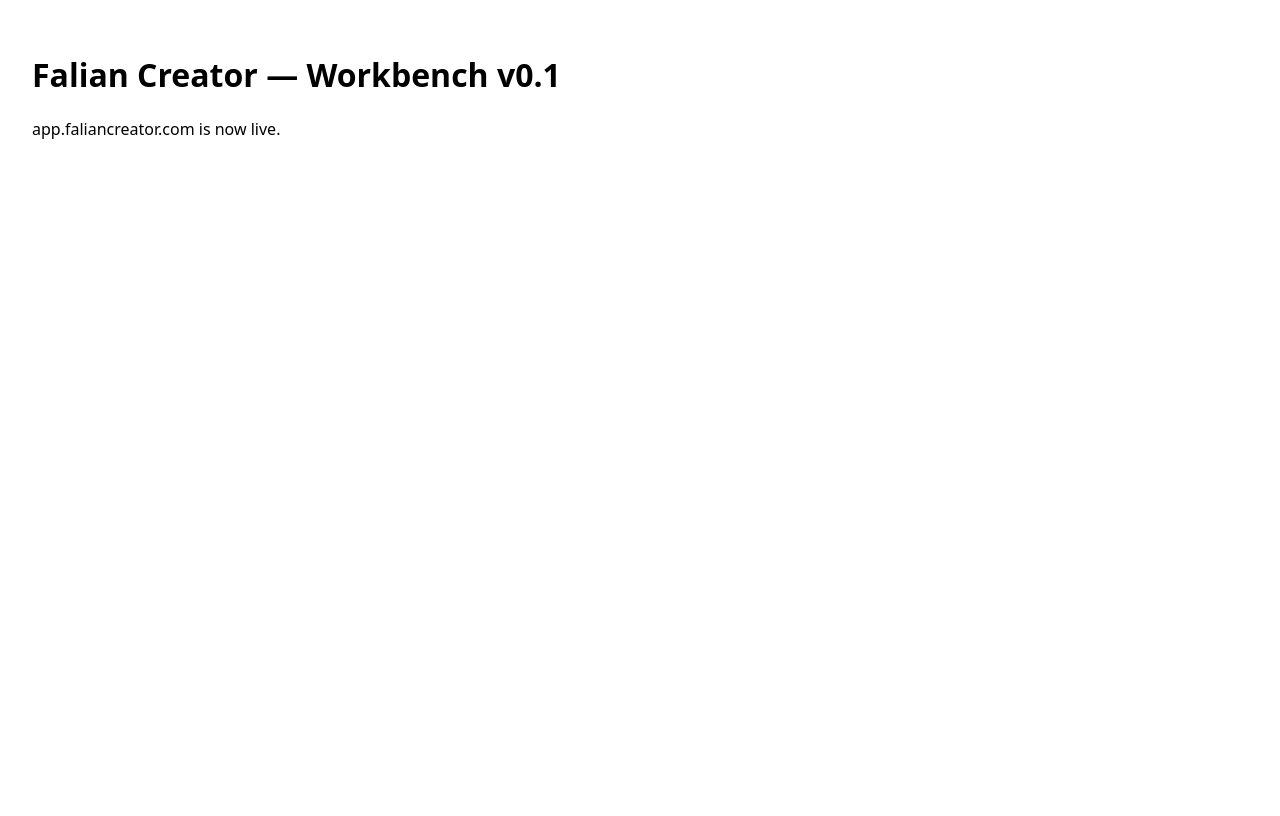
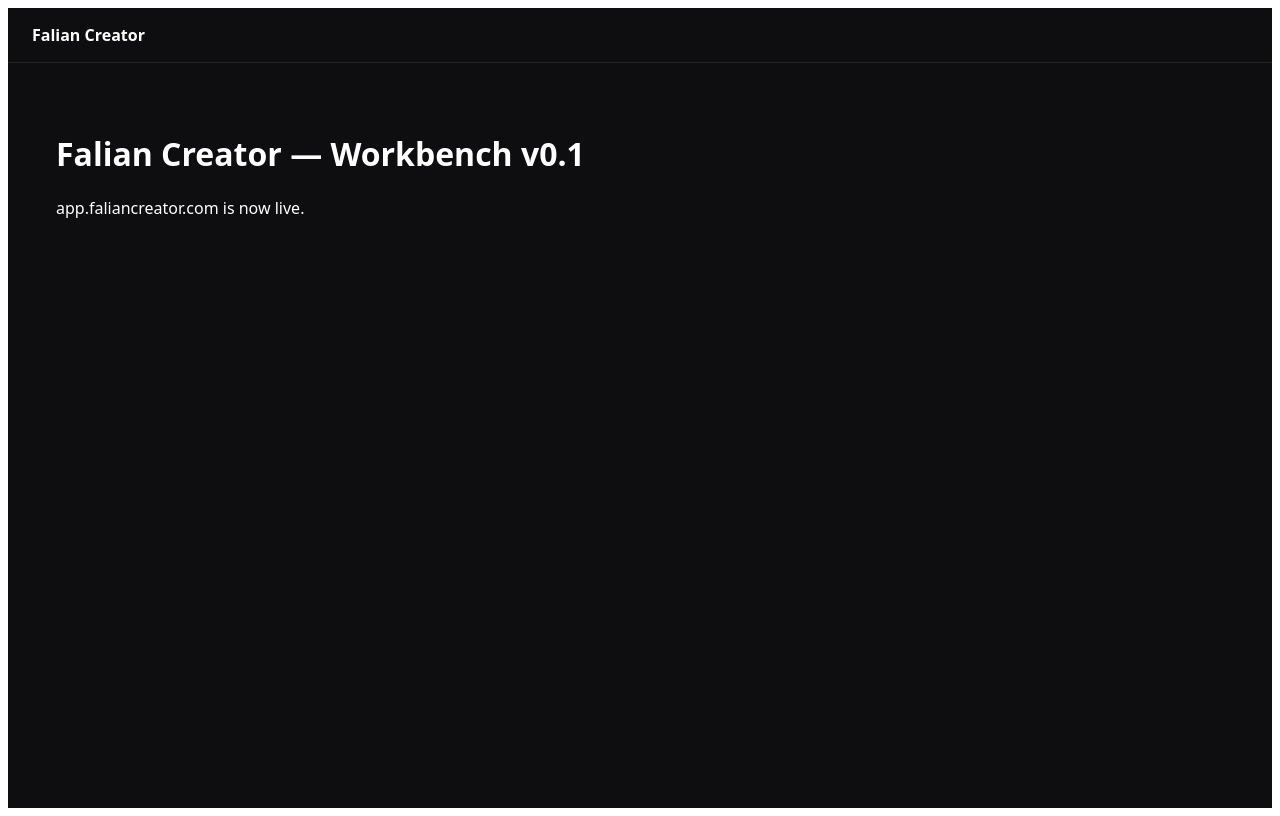
Before and after one commit to FalianWanlin/falian-creator-app, a Next.js app: page / in a window 1280 px wide. Built offline with nearby package versions, Linux system fonts and the light colour scheme.

Commit message:
Create _app.js

```diff
--- /dev/null
+++ b/pages/_app.js
@@ -0,0 +1,13 @@
+export default function MyApp({ Component, pageProps }) {
+  return (
+    <div style={{ fontFamily: "system-ui", background: "#0e0e11", color: "#fff", minHeight: "100vh" }}>
+      <header style={{ padding: "16px 24px", borderBottom: "1px solid #222" }}>
+        <strong>Falian Creator</strong>
+      </header>
+
+      <main style={{ padding: "24px" }}>
+        <Component {...pageProps} />
+      </main>
+    </div>
+  );
+}
```
